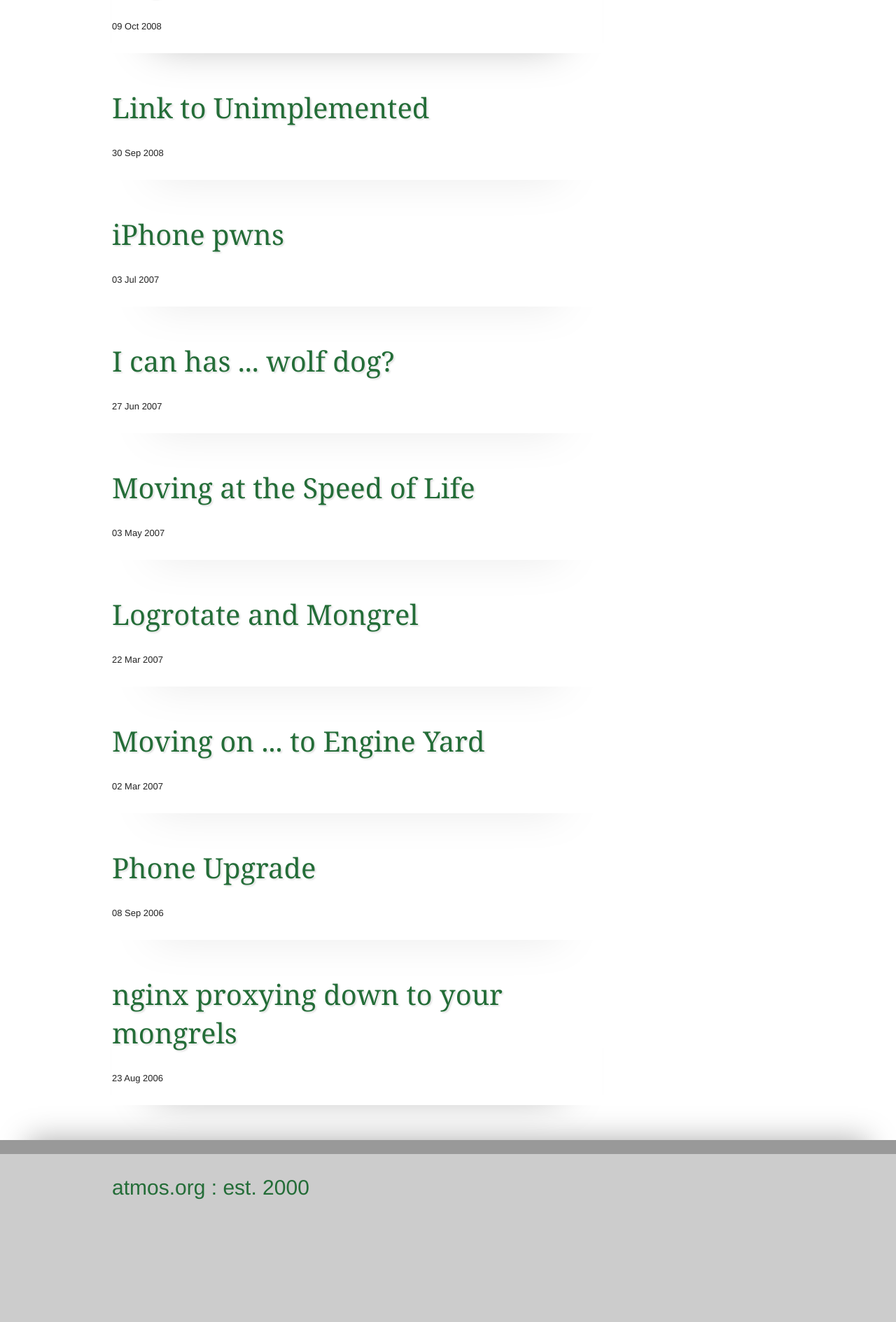
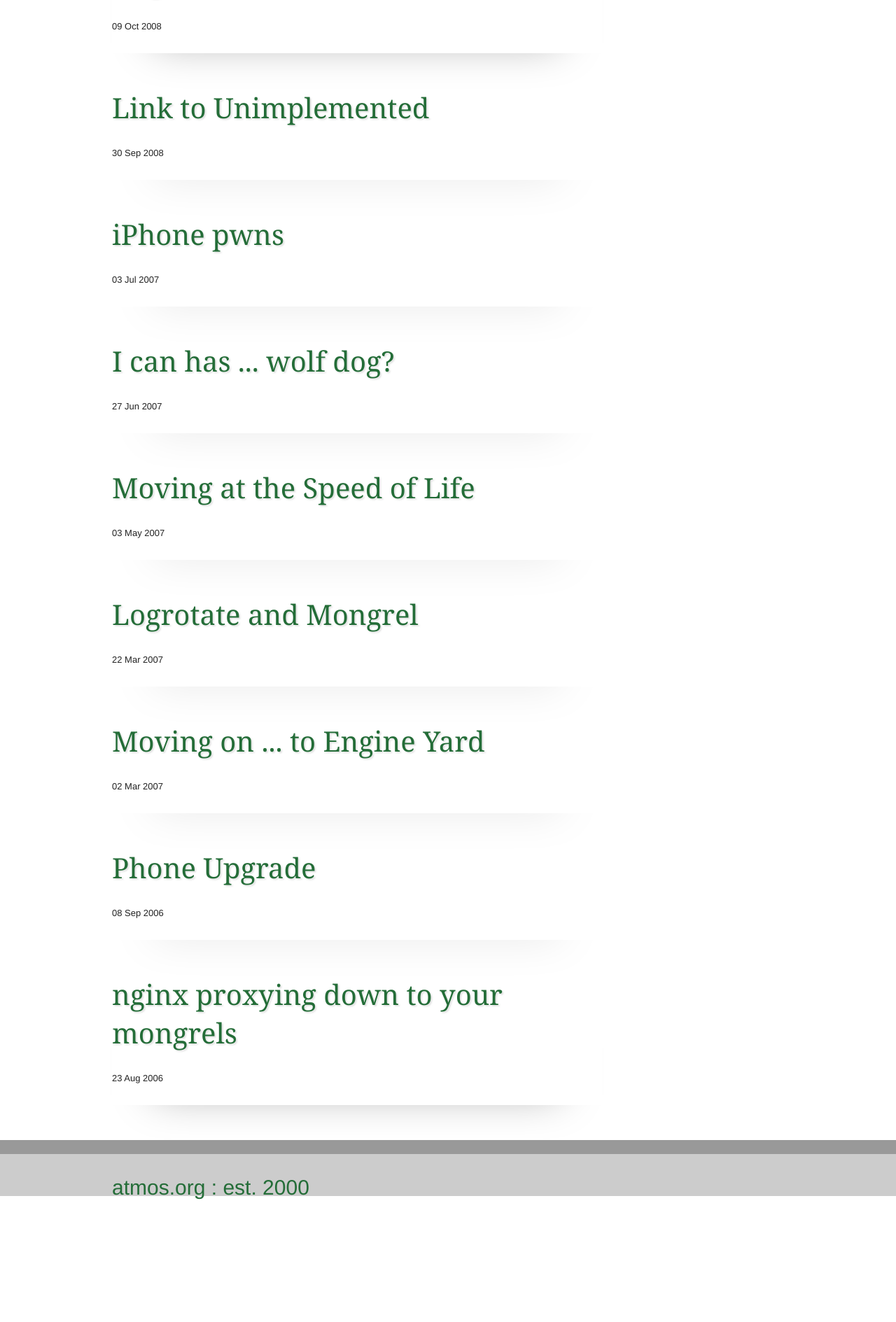
Before and after one commit to atmos/atmos.github.io, a Jekyll site: the page built from index.html, in a window 1280 px wide. Shown: the part 3953-5842 px from the top of the page at 70% size. Built offline with Jekyll 4.4.1, drawn with Linux system fonts in a browser that asks for light colours; nearby versions of some CDN libraries; Markdown is read by kramdown in place of the engine named in the settings; comment, search, counter and statistics services are not loaded; after the commit the page ends 5669 px from its top, so only the background shows below that.

Commit message:
tweak footer

```diff
--- a/css/style.css
+++ b/css/style.css
@@ -309,7 +309,7 @@ article h3 {
 }
 
 #footer-container{
-	height:240px;
+	height:60px;
 	background-color: rgb(153, 153, 153, 0.5);
 	border-top:20px solid rgb(153, 153, 153);
 	margin-top:50px;
```
